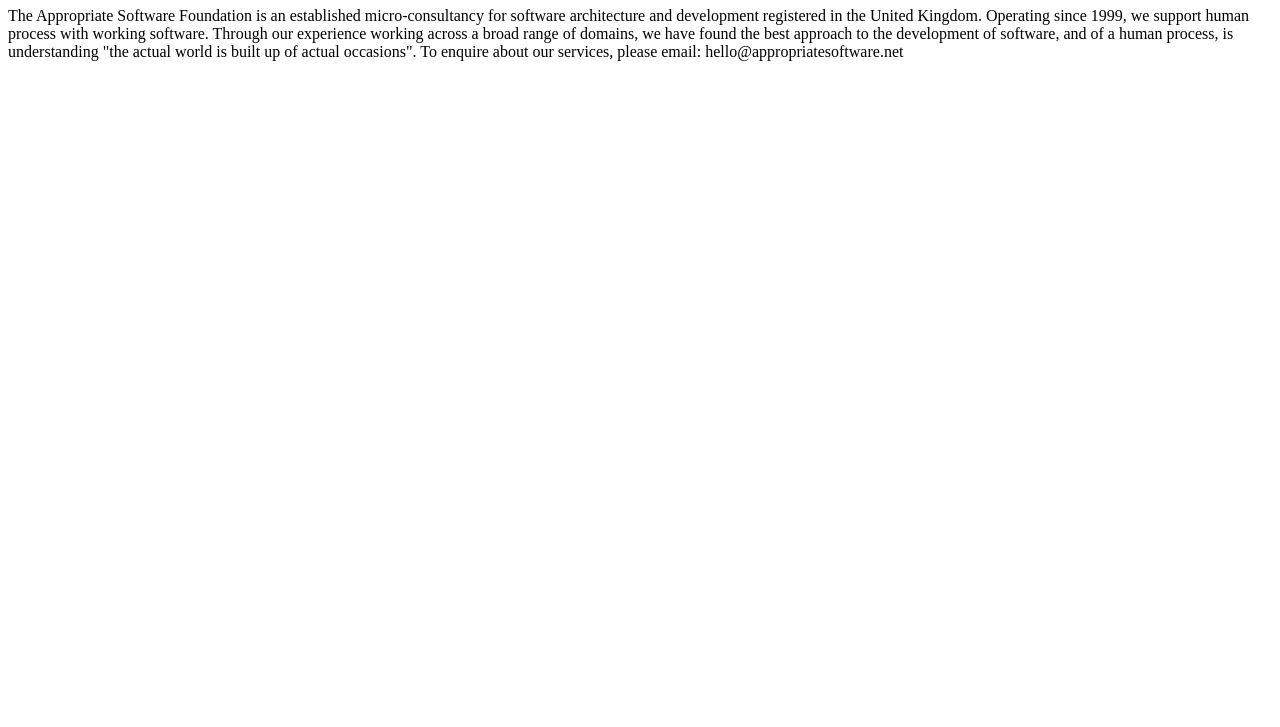
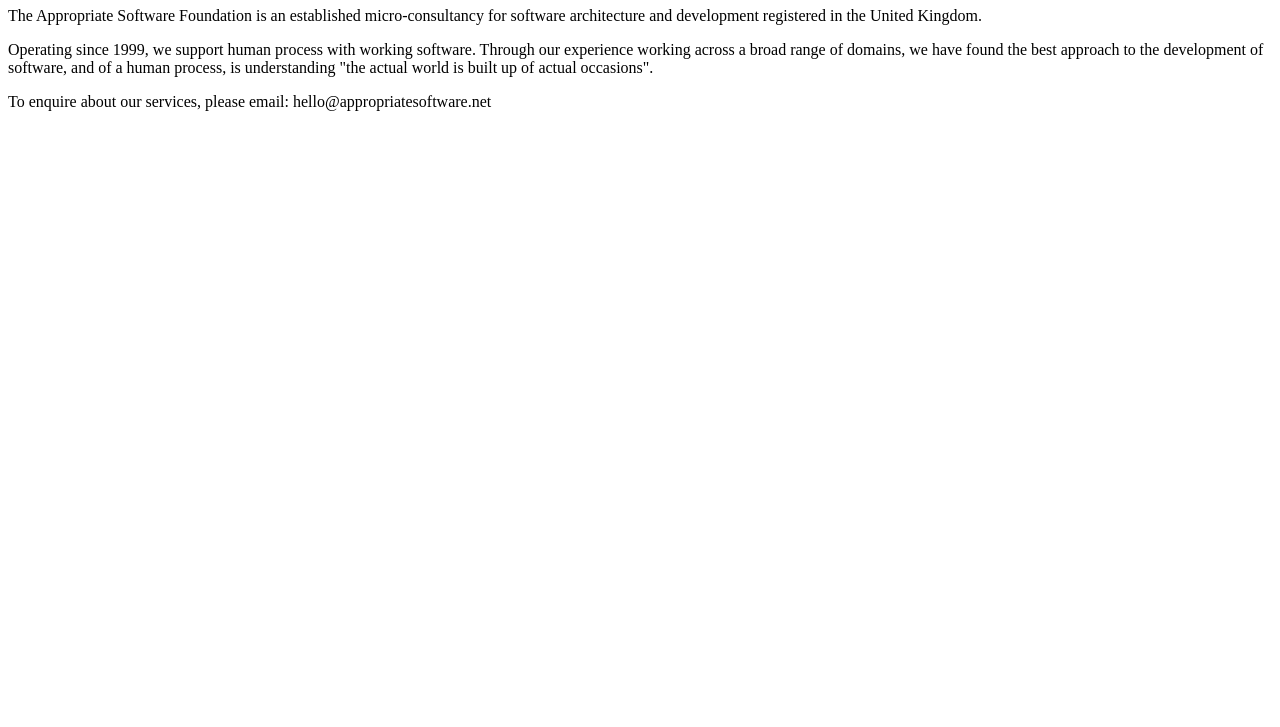
Before and after one commit to appropriatesoftware/appropriatesoftware.github.io, a plain HTML site: page index.html in a window 1280 px wide. Shown: the part 73-800 px from the top of the page. Drawn offline with Linux system fonts and the light colour scheme.

Commit message:
Added paragraph markup.

```diff
--- a/index.html
+++ b/index.html
@@ -6,15 +6,16 @@
 </head>
 <body>
 <h1>Appropriate Software Foundation</h1>
-The Appropriate Software Foundation is an established micro-consultancy for
+<p>The Appropriate Software Foundation is an established micro-consultancy for
 software architecture and development registered in the United Kingdom.
-
-Operating since 1999, we support human process with working software. Through our
+</p>
+<p>Operating since 1999, we support human process with working software. Through our
 experience working across a broad range of domains, we have found the best approach
 to the development of software, and of a human process, is understanding "the
 actual world is built up of actual occasions".
-
-To enquire about our services, please email: hello@appropriatesoftware.net
+</p>
+<p>To enquire about our services, please email: hello@appropriatesoftware.net
+</p>
 
 
 </body>
```
